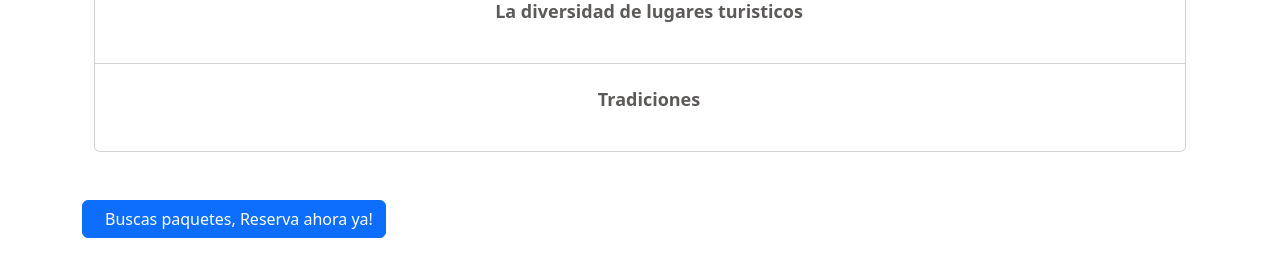
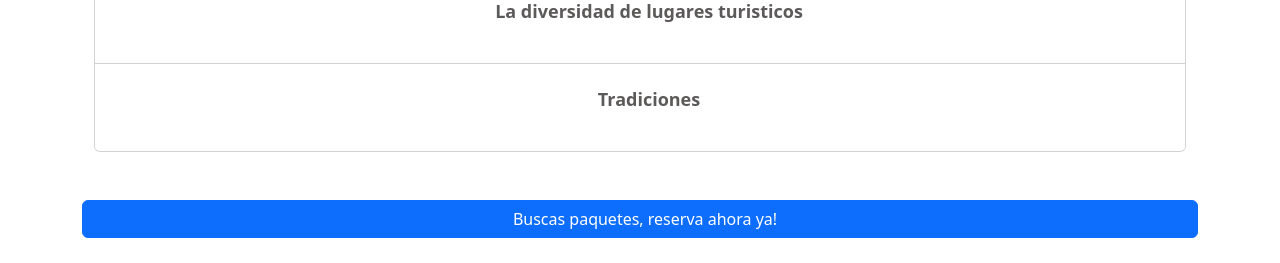
Before and after one commit to BryanCruz94/ASWproyectoU1, a PHP site: page /galapagos.php in a window 1280 px wide. Shown: the part 1983-2246 px from the top of the page. Run offline with PHP 8.4, Linux system fonts and the light colour scheme.

Commit message:
galapagos 7

```diff
--- a/Galapagos/pago.php
+++ b/Galapagos/pago.php
@@ -110,7 +110,7 @@
                     <div class="card-body">
                         <i class="fas fa-mobile-alt fa-5x mb-3"></i>
                         <p>Escanea el código QR para realizar la transferencia móvil.</p>
-                        <img id="qr" src="assets\imgGalapagos\qr.png" alt="">
+                        <img id="qr" src="../Galapagos/qr.png" alt="">
                     </div>
                 </div>
             </div>
@@ -118,7 +118,7 @@
         </div>
         <div class="card-body">
             <i class="fas fa-arrow-left mb-3"></i>
-            <a href="pago2.php"><button type="button" class=" btn-primary">Regresar</button></a>
+            <a href="../galapagos.php"><button type="button" class=" btn-light">Regresar</button></a>
         </div>
 
     </div>
--- a/Galapagos/pago2.php
+++ b/Galapagos/pago2.php
@@ -208,6 +208,7 @@
 
                 </div>
             </div>
+
         </div>
 
         <!-- Scripts -->
--- a/Galapagos/tarjetas_guardadas.txt
+++ b/Galapagos/tarjetas_guardadas.txt
@@ -0,0 +1,2 @@
+Nombre: leo
+Tarjeta: 111111111111111
--- a/galapagos.php
+++ b/galapagos.php
@@ -202,6 +202,11 @@
 
     .card-title {
       text-align: center;
+    }
+
+    .ref{
+      display: block;
+
     }
   </style>
 
@@ -767,7 +772,7 @@
           <br>
           <br>
 
-          <a href="Galapagos/pago2.php" class="btn btn-primary"><i class="fas fa-credit-card"></i> <span style="margin-left: 10px;">Buscas paquetes, Reserva ahora ya!</span></a>
+          <a href="Galapagos/pago2.php" class="ref btn btn-primary"><i class="fas fa-credit-card"></i> <span style="margin-left: 10px;">Buscas paquetes, reserva ahora ya!</span></a>
 
         </main>
       </div>
```
Also changed, not shown: Galapagos/qr.png (renamed from assets/imgGalapagos/qr.png).
